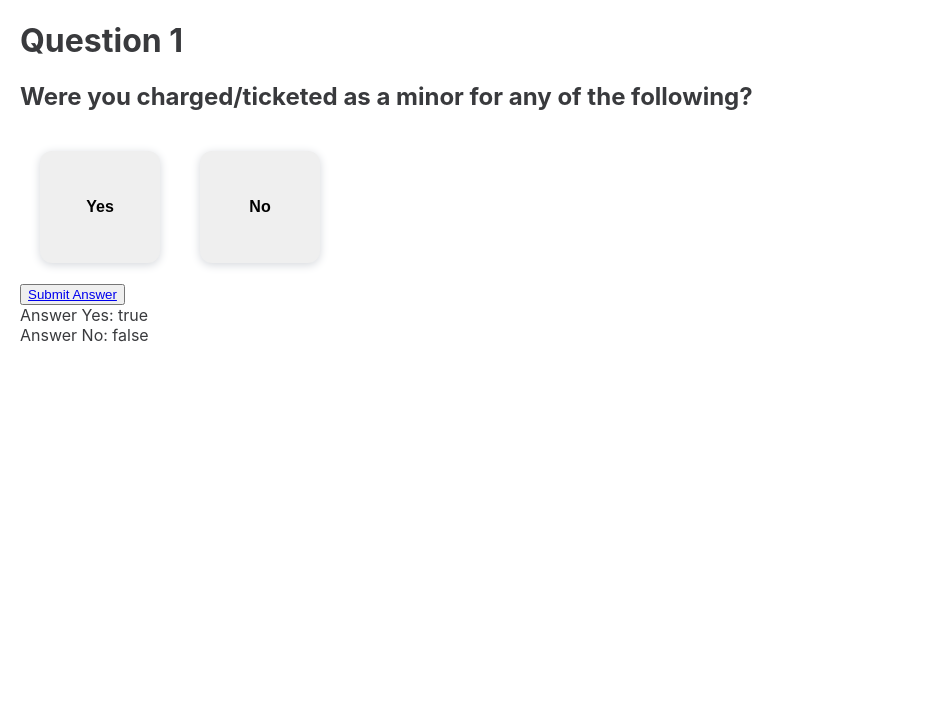
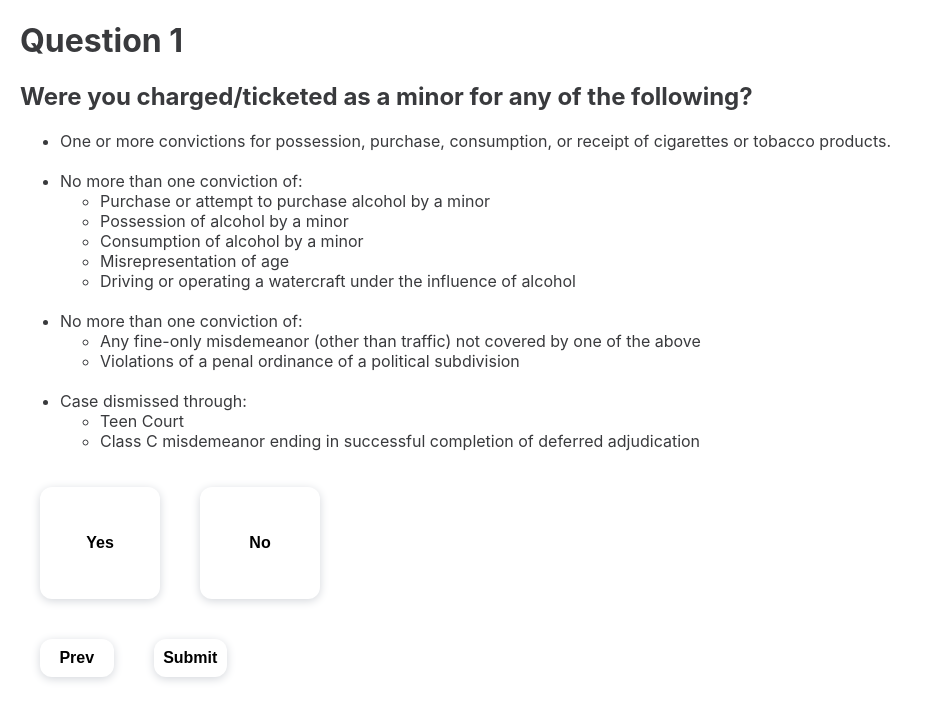
Before and after one commit to william-e43/hg-pipeline, a React (Create React App) app: page /q1 in a window 1280 px wide. Shown: the top 720 px of the page, without its empty margins (0-929 px from the left). Built offline with nearby package versions, Linux system fonts and the light colour scheme.

Commit message:
added button styling and some nav functionality

```diff
--- a/src/components/Questions.jsx
+++ b/src/components/Questions.jsx
@@ -15,6 +15,24 @@ const Button = styled.button`
   box-shadow: 0 2px 10px 0 #d4d7dc;
   margin: 20px;
   outline: none;
+  background: ${props => props.state ? "#bcd1f6" : "white"}
+`
+
+const SubmitButton = styled.button`
+  height: 37.5px;
+  width: 73.5px;
+  background: white;
+  border-radius: 12px;
+  border: 12px;
+  font-size: 16px;
+  font-weight: 700;
+  box-shadow: 0 2px 10px 0 #d4d7dc;
+  margin: 20px;
+  outline: none;
+`
+const StyledLink = styled(Link)`
+  text-decoration: inherit;
+  color: inherit;
 `
 
 let Q1 =(props) => {
@@ -23,8 +41,8 @@ let Q1 =(props) => {
       •Q2    */
   //this is an example of the logic to choose where to route after the user submits their answers
   //the pathString is used in the later <Link> component
-  const [a1, seta1] = useState(true);
-  const [a2, seta2] = useState(false);
+  const [a1, seta1] = useState();
+  const [a2, seta2] = useState();
 
   let pathString = 'q2';
   if (a1) {
@@ -45,12 +63,34 @@ let Q1 =(props) => {
     <div>
       <h1>Question 1</h1>
       <h2>Were you charged/ticketed as a minor for any of the following?</h2>
-      {/* put the following buttons in a grid */}
-      <Button onClick={() => onYes()}>Yes</Button>
-      <Button onClick={() => onNo()}>No</Button><br></br>
-      <button><Link to={`/${pathString}`}>Submit Answer</Link></button>
-      <div>Answer Yes: {a1.toString()}</div>
-      <div>Answer No: {a2.toString()}</div>
+      <ul>
+        <li>One or more convictions for possession, purchase, consumption, or receipt of cigarettes or tobacco products.</li><br></br>
+        <li>No more than one conviction of:
+          <ul>
+            <li>Purchase or attempt to purchase alcohol by a minor</li>
+            <li>Possession of alcohol by a minor</li>
+            <li>Consumption of alcohol by a minor</li>
+            <li>Misrepresentation of age</li>
+            <li>Driving or operating a watercraft under the influence of alcohol</li>
+          </ul>
+        </li><br></br>
+        <li>No more than one conviction of:
+          <ul>
+          <li>Any fine-only misdemeanor (other than traffic) not covered by one of the above</li>
+          <li>Violations of a penal ordinance of a political subdivision</li>
+          </ul>
+        </li><br></br>
+        <li>Case dismissed through:
+          <ul>
+          <li>Teen Court</li>
+          <li>Class C misdemeanor ending in successful completion of deferred adjudication</li>
+          </ul>
+        </li>
+      </ul>
+      <Button state={a1} onClick={() => onYes()}>Yes</Button>
+      <Button state={a2} onClick={() => onNo()}>No</Button><br></br>
+      <SubmitButton><StyledLink to='/'>Prev</StyledLink></SubmitButton>
+      <SubmitButton><StyledLink to={`/${pathString}`}>Submit</StyledLink></SubmitButton>
     </div>
   )
 }
@@ -59,8 +99,8 @@ let Q2 = (props) => {
   /*this question needs a path to:
     •True case expnc
     •False Case & beginning of Non Disclosure Pipeline    */
-  const [a1, seta1] = useState(true);
-  const [a2, seta2] = useState(false);
+  const [a1, seta1] = useState();
+  const [a2, seta2] = useState();
 
   let pathString = 'q3';
   if (a1) {
@@ -90,11 +130,10 @@ let Q2 = (props) => {
         <li>Case dismissed for terms</li>
         <li>Case rejected in the interests of justice</li>
       </ul>
-      <Button onClick={() => onYes()}>Yes</Button>
-      <Button onClick={() => onNo()}>No</Button><br></br>
-      <button><Link to={`/${pathString}`}>Submit Answer</Link></button>
-      <div>Answer Yes: {a1.toString()}</div>
-      <div>Answer No: {a2.toString()}</div>
+      <Button state={a1} onClick={() => onYes()}>Yes</Button>
+      <Button state={a2} onClick={() => onNo()}>No</Button><br></br>
+      <SubmitButton><StyledLink to='/q1'>Prev</StyledLink></SubmitButton>
+      <SubmitButton><StyledLink to={`/${pathString}`}>Submit</StyledLink></SubmitButton>
     </div>
   )
 }
@@ -105,8 +144,8 @@ let Q3 = (props) => {
   /*this question needs a path to:
     •False case
     •Q4    */
-  const [a1, seta1] = useState(true);
-  const [a2, seta2] = useState(false);
+  const [a1, seta1] = useState();
+  const [a2, seta2] = useState();
 
   let pathString = 'q4';
   if (a1) {
@@ -139,11 +178,10 @@ let Q3 = (props) => {
         <li>Violation of a court or bond in cases involving family violence, child abuse or neglect, sexual assault, stalking, or trafficking</li>
         <li>Repeated violation of a court order or bond in cases involving family violence, child abuse or neglect, sexual assault, stalking or trafficking</li>
       </ul>
-      <Button onClick={() => onYes()}>Yes</Button>
-      <Button onClick={() => onNo()}>No</Button><br></br>
-      <button><Link to={`/${pathString}`}>Submit Answer</Link></button>
-      <div>Answer Yes: {a1.toString()}</div>
-      <div>Answer No: {a2.toString()}</div>
+      <Button state={a1} onClick={() => onYes()}>Yes</Button>
+      <Button state={a2} onClick={() => onNo()}>No</Button><br></br>
+      <SubmitButton><StyledLink to='/q2'>Prev</StyledLink></SubmitButton>
+      <SubmitButton><StyledLink to={`/${pathString}`}>Submit</StyledLink></SubmitButton>
     </div>
   )
 }
@@ -152,8 +190,8 @@ let Q4 = (props) => {
   /*this question needs a path to:
     •Q5 With warning
     •Q5    */
-  const [a1, seta1] = useState(true);
-  const [a2, seta2] = useState(false);
+  const [a1, seta1] = useState();
+  const [a2, seta2] = useState();
 
   let pathString = 'q5';
   if (a1) {
@@ -174,11 +212,10 @@ let Q4 = (props) => {
     <div>
       <h1>Question 4</h1>
       <h2>Did you receive another conviction or deferred adjudication at any time between your sentence and within five years of the completion of your sentence?</h2>
-      <Button onClick={() => onYes()}>Yes</Button>
-      <Button onClick={() => onNo()}>No</Button><br></br>
-      <button><Link to={`/${pathString}`}>Submit Answer</Link></button>
-      <div>Answer Yes: {a1.toString()}</div>
-      <div>Answer No: {a2.toString()}</div>
+      <Button state={a1} onClick={() => onYes()}>Yes</Button>
+      <Button state={a2} onClick={() => onNo()}>No</Button><br></br>
+      <SubmitButton><StyledLink to='/q3'>Prev</StyledLink></SubmitButton>
+      <SubmitButton><StyledLink to={`/${pathString}`}>Submit</StyledLink></SubmitButton>
     </div>
   )
 }
@@ -187,8 +224,8 @@ let Q5 = (props) => {
   /*this question needs a path to:
     •Red pipeline
     •Q6    */
-  const [a1, seta1] = useState(true);
-  const [a2, seta2] = useState(false);
+  const [a1, seta1] = useState();
+  const [a2, seta2] = useState();
 
   let pathString = 'q6';
   if (a1) {
@@ -209,11 +246,10 @@ let Q5 = (props) => {
     <div>
       <h1>Question 5</h1>
       <h2>Was you case disposed of with the successful completion of a deferred adjudication?</h2>
-      <Button onClick={() => onYes()}>Yes</Button>
-      <Button onClick={() => onNo()}>No</Button><br></br>
-      <button><Link to={`/${pathString}`}>Submit Answer</Link></button>
-      <div>Answer Yes: {a1.toString()}</div>
-      <div>Answer No: {a2.toString()}</div>
+      <Button state={a1} onClick={() => onYes()}>Yes</Button>
+      <Button state={a2} onClick={() => onNo()}>No</Button><br></br>
+      <SubmitButton><StyledLink to='/q4'>Prev</StyledLink></SubmitButton>
+      <SubmitButton><StyledLink to={`/${pathString}`}>Submit</StyledLink></SubmitButton>
     </div>
   )
 }
@@ -222,8 +258,8 @@ let Q6 = (props) => {
   /*this question needs a path to:
     •Blue pipeline
     •Q7    */
-  const [a1, seta1] = useState(true);
-  const [a2, seta2] = useState(false);
+  const [a1, seta1] = useState();
+  const [a2, seta2] = useState();
 
   let pathString = 'q7';
   if (a1) {
@@ -244,11 +280,10 @@ let Q6 = (props) => {
     <div>
       <h1>Question 6</h1>
       <h2>Was your case disposed of with the successful completion of probation?</h2>
-      <Button onClick={() => onYes()}>Yes</Button>
-      <Button onClick={() => onNo()}>No</Button><br></br>
-      <button><Link to={`/${pathString}`}>Submit Answer</Link></button>
-      <div>Answer Yes: {a1.toString()}</div>
-      <div>Answer No: {a2.toString()}</div>
+      <Button state={a1} onClick={() => onYes()}>Yes</Button>
+      <Button state={a2} onClick={() => onNo()}>No</Button><br></br>
+      <SubmitButton><StyledLink to='/q5'>Prev</StyledLink></SubmitButton>
+      <SubmitButton><StyledLink to={`/${pathString}`}>Submit</StyledLink></SubmitButton>
     </div>
   )
 }
@@ -257,8 +292,8 @@ let Q6 = (props) => {
 let Q7 = (props) => {
   /*this question needs a path to:
     •Green pipeline   */
-  const [a1, seta1] = useState(true);
-  const [a2, seta2] = useState(false);
+  const [a1, seta1] = useState();
+  const [a2, seta2] = useState();
 
   let pathString = 'dnqual-expnc';
   if (a1) {
@@ -279,11 +314,10 @@ let Q7 = (props) => {
     <div>
       <h1>Question 7</h1>
       <h2>Was your case disposed of by the completion of time in jail?</h2>
-      <Button onClick={() => onYes()}>Yes</Button>
-      <Button onClick={() => onNo()}>No</Button><br></br>
-      <button><Link to={`/${pathString}`}>Submit Answer</Link></button>
-      <div>Answer Yes: {a1.toString()}</div>
-      <div>Answer No: {a2.toString()}</div>
+      <Button state={a1} onClick={() => onYes()}>Yes</Button>
+      <Button state={a2} onClick={() => onNo()}>No</Button><br></br>
+      <SubmitButton><StyledLink to='/q6'>Prev</StyledLink></SubmitButton>
+      <SubmitButton><StyledLink to={`/${pathString}`}>Submit</StyledLink></SubmitButton>
     </div>
   )
 }
```
